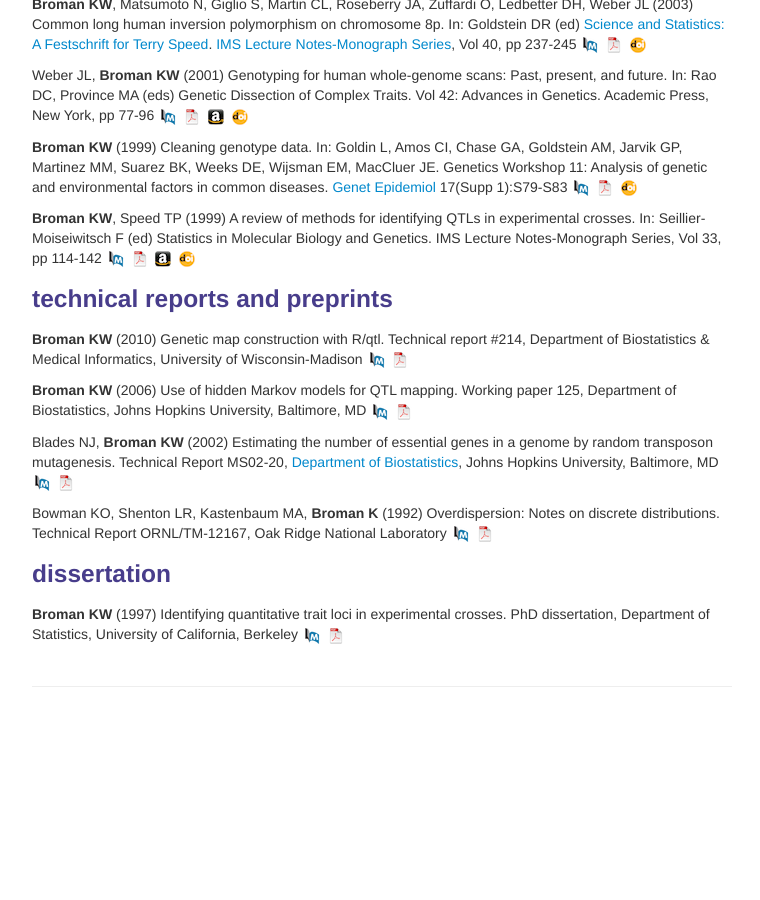
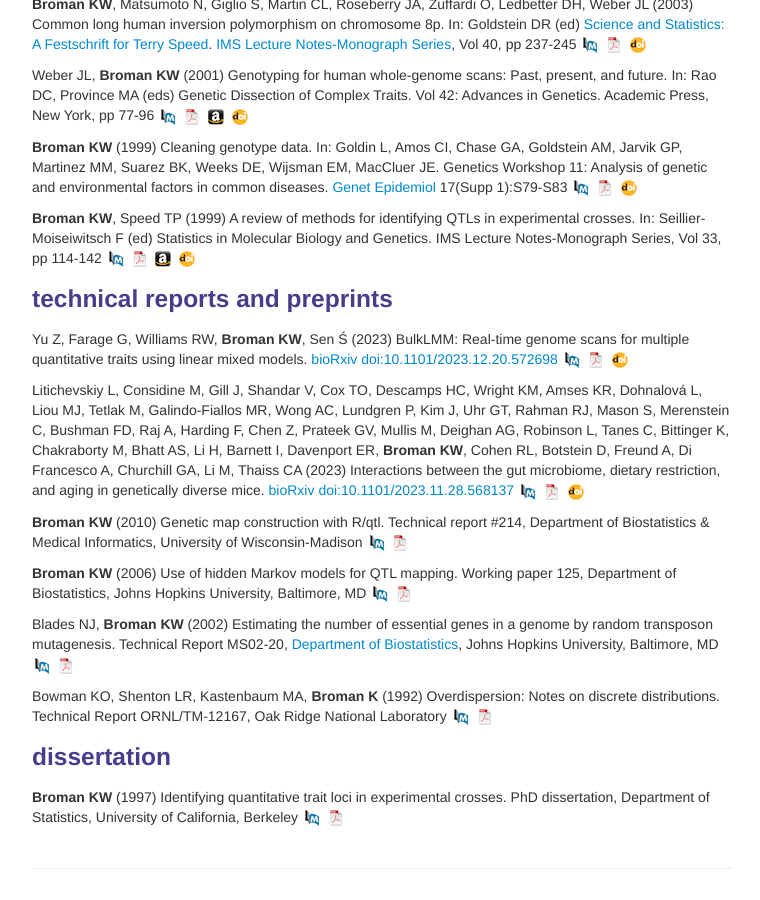
Before and after one commit to kbroman/kbroman.github.io, a Jekyll site: the page built from pubs.md, in a window 1280 px wide and 900 px high, scrolled down 12279 px. Shown: the whole window, without its empty margins (258-1018 px from the left). Built offline with Jekyll 4.4.1, drawn with Linux system fonts in a browser that asks for light colours; before the commit the page ends 12997 px from its top, so only the background shows below that; some of the changed text lies outside the part shown.

Commit message:
pubs: Add 2 biorxiv preprints

```diff
--- a/pubs.md
+++ b/pubs.md
@@ -1834,6 +1834,28 @@ Notes-Monograph Series, Vol 33, pp 114-142
 
 ### <a name="techreports"></a>technical reports and preprints
 
+Yu Z, Farage G, Williams RW, **Broman KW**, Sen Ś (2023) BulkLMM:
+Real-time genome scans for multiple quantitative traits using linear
+mixed models. [bioRxiv](https://biorxiv.org)
+[doi:10.1101/2023.12.20.572698](https://doi.org/10.1101/2023.12.20.572698)
+[![PubMed](icons16/pubmed-icon.png)](https://pubmed.ncbi.nlm.nih.gov/38187625/)
+[![pdf](icons16/pdf-icon.png)](https://www.biorxiv.org/content/10.1101/2023.12.20.572698v1.full.pdf)
+[![doi](icons16/doi-icon.png)](https://doi.org/10.1101/2023.12.20.572698)
+
+Litichevskiy L, Considine M, Gill J, Shandar V, Cox TO, Descamps HC,
+Wright KM, Amses KR, Dohnalová L, Liou MJ, Tetlak M, Galindo-Fiallos
+MR, Wong AC, Lundgren P, Kim J, Uhr GT, Rahman RJ, Mason S, Merenstein
+C, Bushman FD, Raj A, Harding F, Chen Z, Prateek GV, Mullis M, Deighan
+AG, Robinson L, Tanes C, Bittinger K, Chakraborty M, Bhatt AS, Li H,
+Barnett I, Davenport ER, **Broman KW**, Cohen RL, Botstein D, Freund A, Di
+Francesco A, Churchill GA, Li M, Thaiss CA (2023) Interactions between
+the gut microbiome, dietary restriction, and aging in genetically
+diverse mice. [bioRxiv](https://biorxiv.org)
+[doi:10.1101/2023.11.28.568137](https://doi.org/10.1101/2023.11.28.568137)
+[![PubMed](icons16/pubmed-icon.png)](https://europepmc.org/article/ppr/ppr765751)
+[![pdf](icons16/pdf-icon.png)](https://www.biorxiv.org/content/10.1101/2023.11.28.568137v1.full.pdf)
+[![doi](icons16/doi-icon.png)](https://doi.org/10.1101/2023.11.28.568137)
+
 **Broman KW** (2010) Genetic map construction with R/qtl.  Technical report #214, Department of Biostatistics & Medical Informatics, University of Wisconsin-Madison
 [![Abstract](icons16/pubmed-icon.png)](https://www.biostat.wisc.edu/~kbroman/publications/tech214_abstract.html)
 [![pdf](icons16/pdf-icon.png)](https://www.biostat.wisc.edu/~kbroman/publications/tr_214.pdf)
```
Also changed, not shown: other parts of pubs.md (+1 -1 lines).
